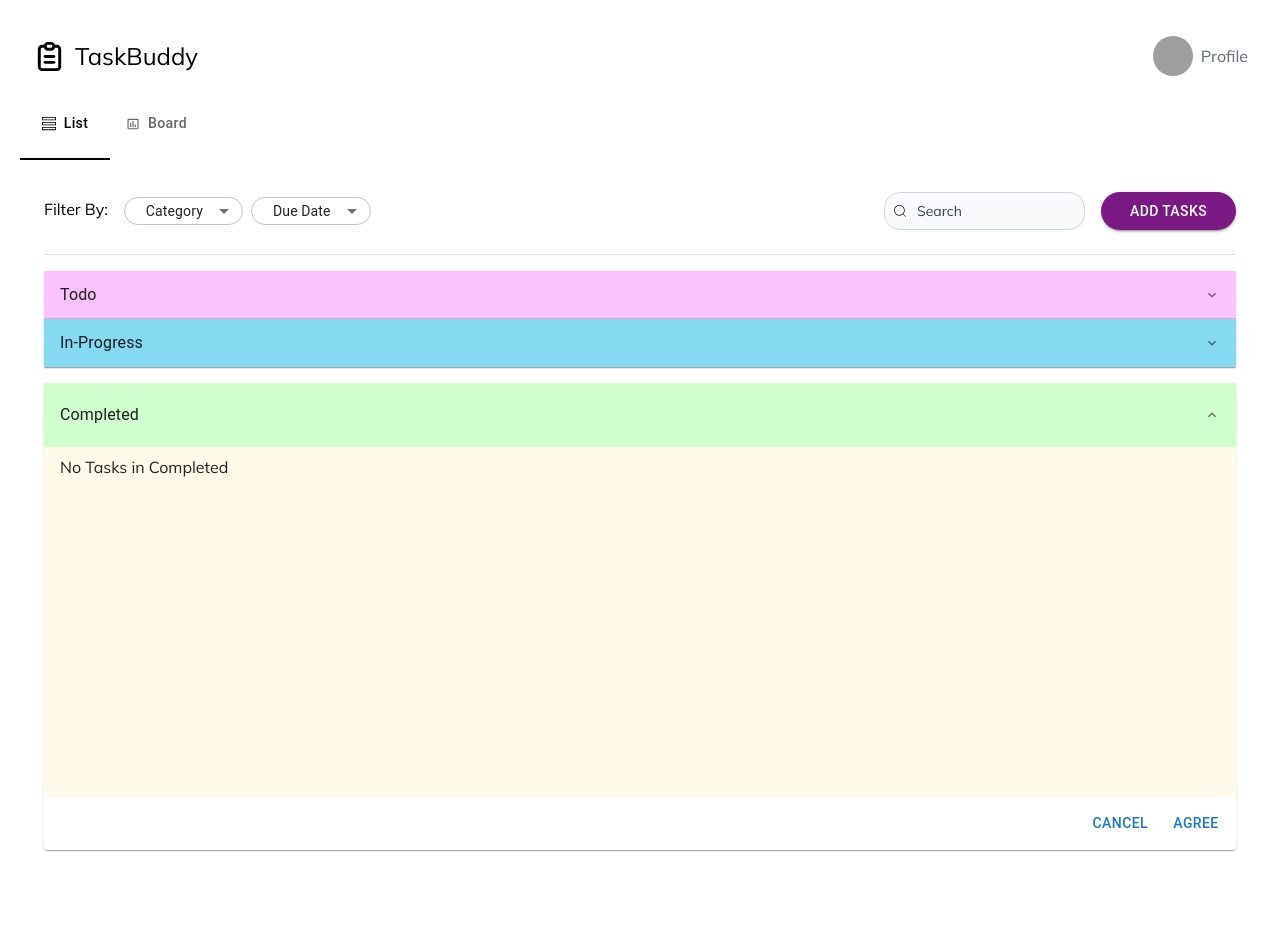
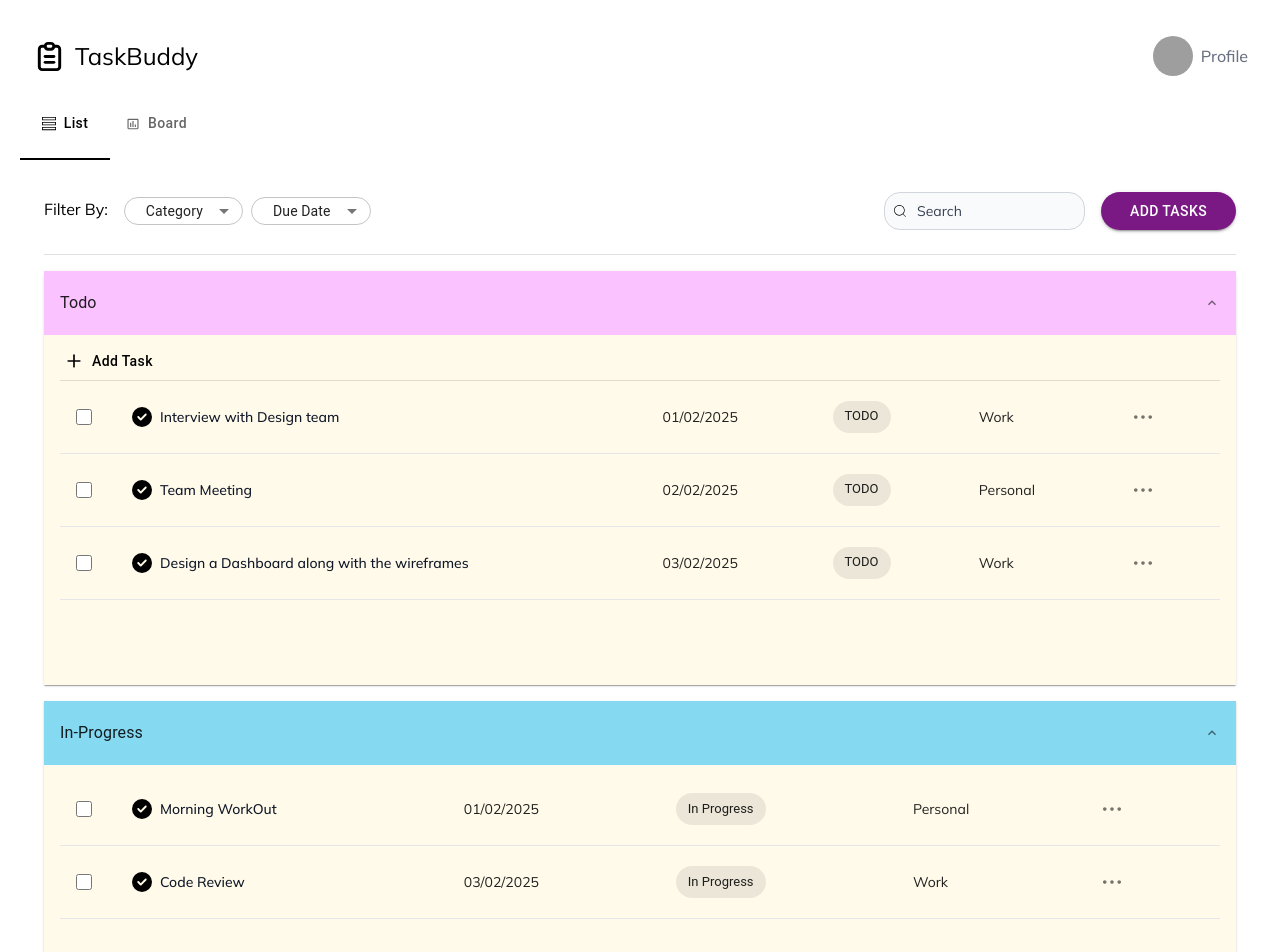
Before and after one commit to swastik-mohapatra/Task-Management, a React (Vite) app: page / in a window 1280 px wide. Shown: the top 952 px of the page. Before the commit the page ends 874 px from the top, so only its background shows below. Built offline with nearby package versions, Linux system fonts and the light colour scheme; grey boxes are pictures that could not be loaded.

Commit message:
Listt view basic UI

```diff
--- a/package.json
+++ b/package.json
@@ -15,6 +15,7 @@
     "@mui/material": "^6.4.2",
     "@tailwindcss/vite": "^4.0.1",
     "react": "^18.3.1",
+    "react-beautiful-dnd": "^13.1.1",
     "react-dom": "^18.3.1",
     "react-icons": "^5.4.0",
     "tailwindcss": "^4.0.1"
--- /dev/null
+++ b/src/components/TabScreen/DataTable.tsx
@@ -0,0 +1,115 @@
+import { MouseEvent, useState } from "react";
+import Menu from "@mui/material/Menu";
+import MenuItem from "@mui/material/MenuItem";
+import { Chip, IconButton, ListItemIcon } from "@mui/material";
+import { FiEdit3 } from "react-icons/fi";
+import { MdDelete } from "react-icons/md";
+import { IoIosMore } from "react-icons/io";
+import { TableRow } from "../../constants/tableData"; // Import shared data and type
+import { FaCircleCheck } from "react-icons/fa6";
+
+interface DataTableProps {
+  rows: TableRow[]; // Define rows as a prop
+}
+
+const DataTable = ({ rows }: DataTableProps) => {
+  const [anchorEl, setAnchorEl] = useState<null | HTMLElement>(null);
+  const open = Boolean(anchorEl);
+  const handleClick = (event: MouseEvent<HTMLButtonElement>) => {
+    setAnchorEl(event.currentTarget);
+  };
+  const handleClose = () => {
+    setAnchorEl(null);
+  };
+
+  return (
+    <div className="relative overflow-x-auto ">
+      <table className="w-full text-sm text-left rtl:text-right ">
+        <tbody>
+          {rows.map((row) => (
+            <tr
+              key={row.id}
+              className="bg-inherit border-b dark:text-black dark:border-gray-300 border-gray-200 hover:bg-gray-50 "
+            >
+              <td className="w-4 p-4">
+                <div className="flex items-center">
+                  <input
+                    id={`checkbox-table-search-${row?.id}`}
+                    type="checkbox"
+                    className="w-4 h-4 text-blue-600 bg-gray-100 border-gray-300 rounded-sm focus:ring-blue-500 dark:focus:ring-blue-600 dark:ring-offset-gray-800 dark:focus:ring-offset-gray-800 focus:ring-2 dark:bg-gray-700 dark:border-gray-600"
+                  />
+                </div>
+              </td>
+              <th
+                scope="row"
+                className="px-6 py-4 font-medium text-gray-900 whitespace-nowrap dark:text-black"
+              >
+                <div className="flex justify-left items-center gap-2">
+                <FaCircleCheck size={20} color={row.status==="Completed"?"Green":"Black"}/>
+                {row.taskName}
+                </div>
+
+              </th>
+              <td className="px-6 py-4">
+                {(() => {
+                  const [day, month, year] = row.dueDate?.split("/") || [];
+                  return new Date(+year, +month - 1, +day).toDateString() ===
+                    new Date().toDateString()
+                    ? "Today"
+                    : row.dueDate;
+                })()}
+              </td>
+              <td className="px-6 py-4">
+                <Chip label={row?.status} />
+              </td>
+              <td className="px-6 py-4">{row?.category}</td>
+              <td className="px-6 py-4">
+                <div>
+                  <IconButton
+                    id="basic-button"
+                    aria-controls={open ? "basic-menu" : undefined}
+                    aria-haspopup="true"
+                    aria-expanded={open ? "true" : undefined}
+                    onClick={handleClick}
+                  >
+                    <IoIosMore />
+                  </IconButton>
+                  <Menu
+                    id="basic-menu"
+                    anchorEl={anchorEl}
+                    open={open}
+                    onClose={handleClose}
+                    MenuListProps={{
+                      "aria-labelledby": "basic-button",
+                    }}
+                  >
+                    <MenuItem onClick={handleClose}>
+                      {" "}
+                      <ListItemIcon>
+                        <FiEdit3 />
+                      </ListItemIcon>
+                      Edit
+                    </MenuItem>
+                    <MenuItem
+                      sx={{
+                        color: "red",
+                      }}
+                      onClick={handleClose}
+                    >
+                      <ListItemIcon>
+                        <MdDelete color="red" />
+                      </ListItemIcon>
+                      Delete
+                    </MenuItem>
+                  </Menu>
+                </div>
+              </td>
+            </tr>
+          ))}
+        </tbody>
+      </table>
+    </div>
+  );
+};
+
+export default DataTable;
--- a/src/components/TabScreen/ListView.tsx
+++ b/src/components/TabScreen/ListView.tsx
@@ -2,7 +2,6 @@ import { MdExpandMore } from "react-icons/md";
 import FilterCreateTasks from "../FilterCreateTasks";
 import {
   Accordion,
-  AccordionActions,
   AccordionDetails,
   AccordionSummary,
   Box,
@@ -11,8 +10,14 @@ import {
   Typography,
 } from "@mui/material";
 import { FiPlus } from "react-icons/fi";
+import DataTable from "./DataTable";
+import { tableData } from "../../constants/tableData";
 
 const ListView = () => {
+  const todoTasks = tableData.filter((row) => row.status === "TODO");
+  const inProgressTasks = tableData.filter((row) => row.status === "In Progress");
+  const completedTasks = tableData.filter((row) => row.status === "Completed");
+
   return (
     <>
       <div className="mt-2">
@@ -20,7 +25,7 @@ const ListView = () => {
         <div className="mt-6">
           <Divider />
           <div className="mt-4">
-            <Accordion>
+            <Accordion defaultExpanded>
               <AccordionSummary
                 expandIcon={<MdExpandMore />}
                 aria-controls="panel1-content"
@@ -30,18 +35,26 @@ const ListView = () => {
                 <Typography component="span">Todo</Typography>
               </AccordionSummary>
               <AccordionDetails
-                sx={{ height: "350px", backgroundColor: "#FFFAEA" }}
+                sx={{ minHeight: "350px", backgroundColor: "#FFFAEA" }}
               >
                 <Box>
-                  <Button variant="text" startIcon={<FiPlus />} sx={{ color: "#000000",textTransform:"capitalize" }}>
+                  <Button
+                    variant="text"
+                    startIcon={<FiPlus />}
+                    sx={{ color: "#000000", textTransform: "capitalize" }}
+                  >
                     Add Task
                   </Button>
-                  <Divider/>
+                  <Divider />
                 </Box>
-                No Tasks in To-Do
+                {todoTasks.length > 0 ? (
+                  <DataTable rows={todoTasks}/>
+                ) : (
+                  "No Tasks in To-Do"
+                )}
               </AccordionDetails>
             </Accordion>
-            <Accordion>
+            <Accordion defaultExpanded>
               <AccordionSummary
                 expandIcon={<MdExpandMore />}
                 aria-controls="panel2-content"
@@ -51,9 +64,13 @@ const ListView = () => {
                 <Typography component="span">In-Progress</Typography>
               </AccordionSummary>
               <AccordionDetails
-                sx={{ height: "350px", backgroundColor: "#FFFAEA" }}
+                sx={{ minHeight: "350px", backgroundColor: "#FFFAEA" }}
               >
-                No Tasks in Progress
+                {inProgressTasks.length > 0 ? (
+                  <DataTable rows={inProgressTasks}/>
+                ) : (
+                  "No Tasks in Progress"
+                )}
               </AccordionDetails>
             </Accordion>
             <Accordion defaultExpanded>
@@ -66,14 +83,14 @@ const ListView = () => {
                 <Typography component="span">Completed</Typography>
               </AccordionSummary>
               <AccordionDetails
-                sx={{ height: "350px", backgroundColor: "#FFFAEA" }}
+                sx={{ minHeight: "350px", backgroundColor: "#FFFAEA" }}
               >
-                No Tasks in Completed
+                {completedTasks.length > 0 ? (
+                  <DataTable rows={completedTasks}/>
+                ) : (
+                  "No Tasks in Completed"
+                )}
               </AccordionDetails>
-              <AccordionActions>
-                <Button>Cancel</Button>
-                <Button>Agree</Button>
-              </AccordionActions>
             </Accordion>
           </div>
         </div>
--- /dev/null
+++ b/src/constants/tableData.ts
@@ -0,0 +1,73 @@
+export interface TableRow {
+    id: number;
+    taskName: string;
+    dueDate: string;
+    status: string;
+    category: string;
+    available: string;
+    price: string;
+    weight: string;
+  }
+
+  export const tableData: TableRow[] = [
+    {
+      id: 1,
+      taskName: "Interview with Design team",
+      dueDate: "01/02/2025",
+      status: "TODO",
+      category: "Work",
+      available: "Yes",
+      price: "$2999",
+      weight: "3.0 lb.",
+    },
+    {
+      id: 2,
+      taskName: "Team Meeting",
+      dueDate: "02/02/2025",
+      status: "TODO",
+      category: "Personal",
+      available: "Yes",
+      price: "$1999",
+      weight: "1.0 lb.",
+    },
+    {
+      id: 3,
+      taskName: "Design a Dashboard along with the wireframes",
+      dueDate: "03/02/2025",
+      status: "TODO",
+      category: "Work",
+      available: "No",
+      price: "$99",
+      weight: "0.2 lb.",
+    },
+    {
+      id: 4,
+      taskName: "Morning WorkOut",
+      dueDate: "01/02/2025",
+      status: "In Progress",
+      category: "Personal",
+      available: "No",
+      price: "$99",
+      weight: "0.2 lb.",
+    },
+    {
+      id: 5,
+      taskName: "Code Review",
+      dueDate: "03/02/2025",
+      status: "In Progress",
+      category: "Work",
+      available: "No",
+      price: "$99",
+      weight: "0.2 lb.",
+    },
+    {
+      id: 6,
+      taskName: "Birthday Party",
+      dueDate: "01/02/2025",
+      status: "Completed",
+      category: "Personal",
+      available: "No",
+      price: "$99",
+      weight: "0.2 lb.",
+    },
+  ];
```
Also changed, not shown: 1 other file (tests, documents, lock files or other folders).
